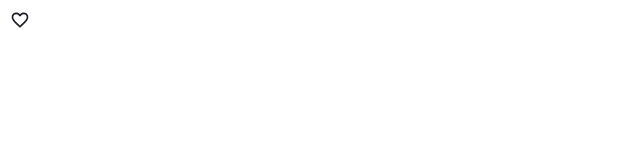
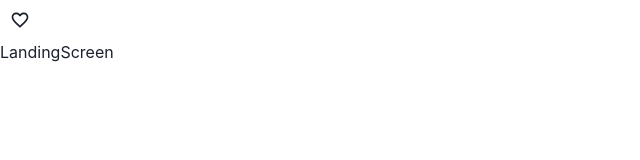
Before and after one commit to Keyvan-Dev/tech-ecommerce, a React (Create React App) app in the folder client/: page / in a window 1280 px wide. Before the commit this address had no page. Shown: the top 160 px of the page, without its empty margins (0-640 px from the left). Built offline with nearby package versions, Linux system fonts and the light colour scheme.

Commit message:
Add new scrrens to react routers and fix some bugs

```diff
--- a/client/src/App.js
+++ b/client/src/App.js
@@ -6,6 +6,8 @@ import { Route, BrowserRouter as Router, Routes } from 'react-router-dom';
 
 // Screens
 import ProductsScreen from './screens/ProductsScreen.jsx';
+import LandingScreen from './screens/LandingScreen.jsx';
+import ProductScreen from './screens/ProductScreen.jsx';
 
 // Components
 import Header from './components/Header.jsx';
@@ -16,7 +18,11 @@ const App = () => {
 			<Router>
 				<Header />
 				<main>
-					<Routes path='/' element={<ProductsScreen />} />
+					<Routes>
+						<Route path='/products' element={<ProductsScreen />} />
+						<Route path='/' element={<LandingScreen />} />
+						<Route path='/product/:id' element={<ProductScreen />} />
+					</Routes>
 				</main>
 			</Router>
 		</ChakraProvider>
```
